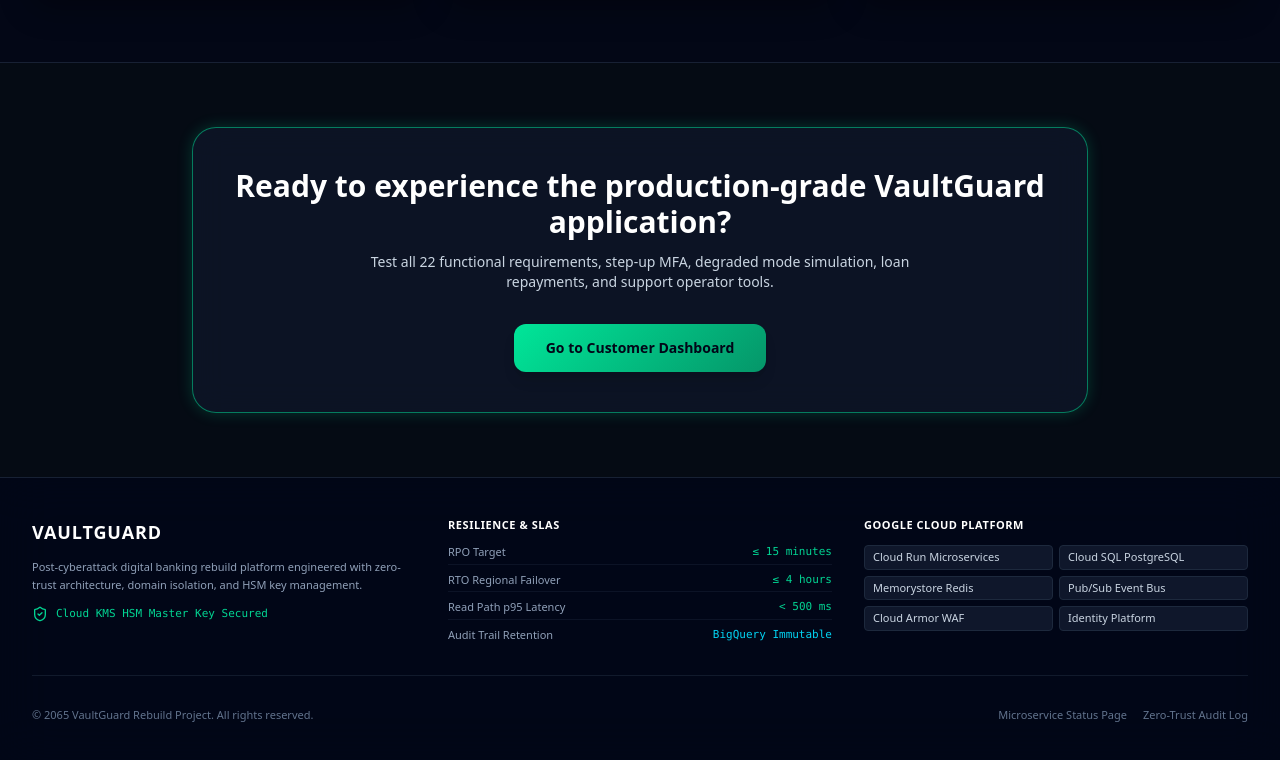
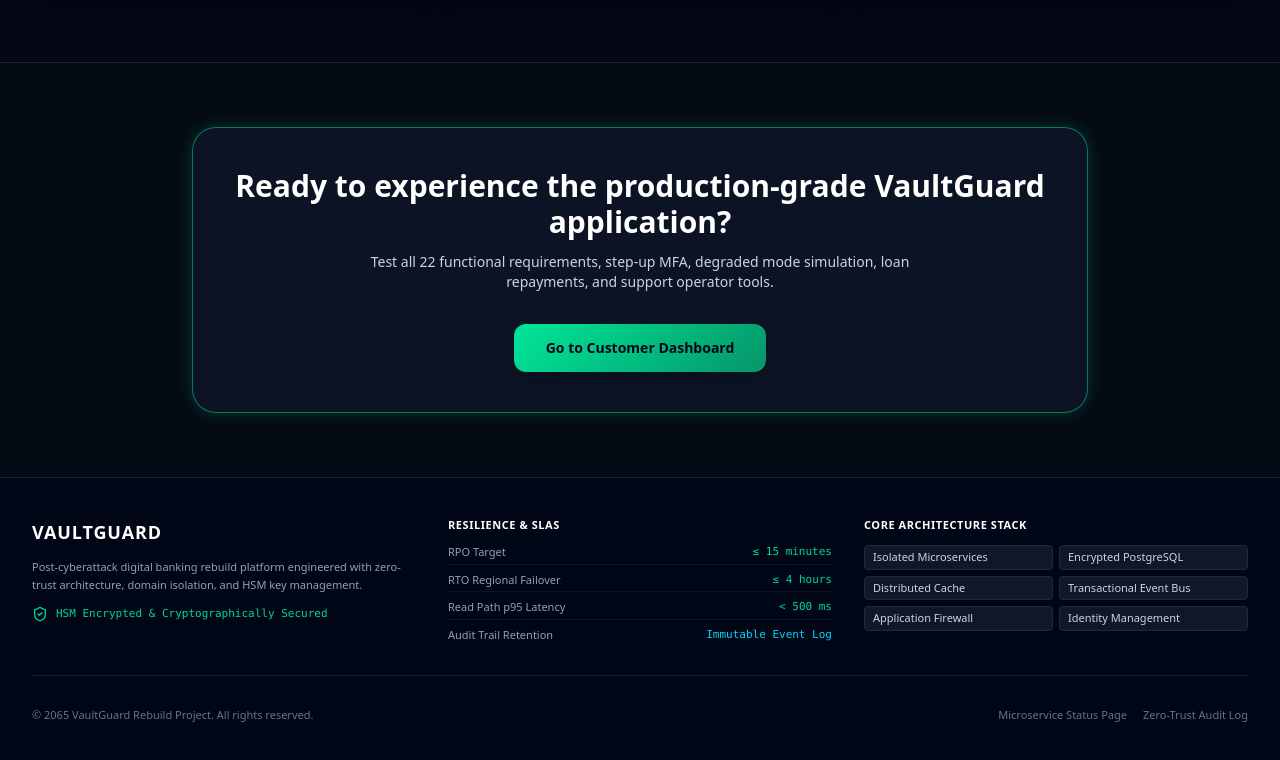
Before and after one commit to inusha-thathsara/Duothan-6-Team-BackTrack-VaultGuard, a Next.js app: page / in a window 1280 px wide. Shown: the part 1294-2054 px from the top of the page. Built offline with nearby package versions, Linux system fonts and the light colour scheme.

Commit message:
docs: add Phase 2 localized simulation notice and architecture mapping matrix

```diff
--- a/src/components/layout/Footer.tsx
+++ b/src/components/layout/Footer.tsx
@@ -19,7 +19,7 @@
               Post-cyberattack digital banking rebuild platform engineered with zero-trust architecture, domain isolation, and HSM key management.
             </p>
             <div className="flex items-center gap-2 text-emerald-400 text-[11px] font-mono">
-              <ShieldCheck className="w-4 h-4" /> Cloud KMS HSM Master Key Secured
+              <ShieldCheck className="w-4 h-4" /> HSM Encrypted & Cryptographically Secured
             </div>
           </div>
 
@@ -43,7 +43,7 @@
               </li>
               <li className="flex items-center justify-between">
                 <span className="text-slate-400">Audit Trail Retention</span>
-                <span className="font-mono text-cyan-400">BigQuery Immutable</span>
+                <span className="font-mono text-cyan-400">Immutable Event Log</span>
               </li>
             </ul>
           </div>
@@ -51,26 +51,26 @@
           {/* Col 3: Architecture Stack */}
           <div className="space-y-2">
             <h4 className="font-semibold text-white uppercase text-[11px] tracking-wider mb-3">
-              Google Cloud Platform
+              Core Architecture Stack
             </h4>
             <div className="grid grid-cols-2 gap-1.5 text-[11px]">
               <span className="px-2 py-1 rounded bg-slate-900 border border-slate-800 text-slate-300">
-                Cloud Run Microservices
+                Isolated Microservices
               </span>
               <span className="px-2 py-1 rounded bg-slate-900 border border-slate-800 text-slate-300">
-                Cloud SQL PostgreSQL
+                Encrypted PostgreSQL
               </span>
               <span className="px-2 py-1 rounded bg-slate-900 border border-slate-800 text-slate-300">
-                Memorystore Redis
+                Distributed Cache
               </span>
               <span className="px-2 py-1 rounded bg-slate-900 border border-slate-800 text-slate-300">
-                Pub/Sub Event Bus
+                Transactional Event Bus
               </span>
               <span className="px-2 py-1 rounded bg-slate-900 border border-slate-800 text-slate-300">
-                Cloud Armor WAF
+                Application Firewall
               </span>
               <span className="px-2 py-1 rounded bg-slate-900 border border-slate-800 text-slate-300">
-                Identity Platform
+                Identity Management
               </span>
             </div>
           </div>
```
Also changed, not shown: 2 other files (tests, documents, lock files or other folders).
